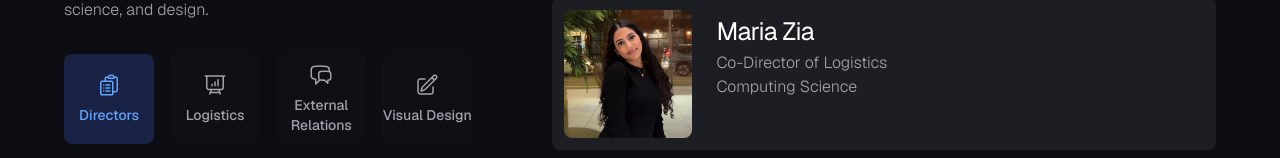
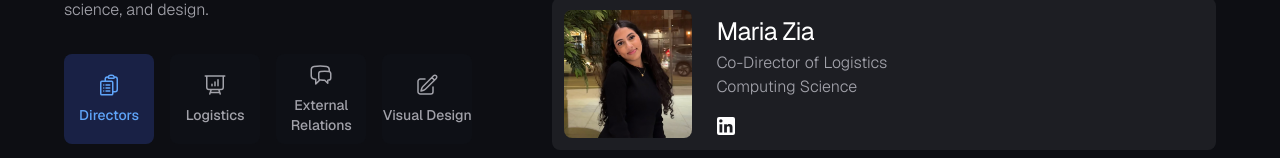
Before and after one commit to sfusurge/surge_website, a Next.js app: page /about in a window 1280 px wide. Shown: the part 794-952 px from the top of the page. Built offline with nearby package versions, Linux system fonts and the light colour scheme.

Commit message:
finished adding socials
probably still missing some people's links but currently the most up to data

```diff
--- a/src/components/TeamCard.tsx
+++ b/src/components/TeamCard.tsx
@@ -103,7 +103,7 @@ const svgIconArray: { [key: string]: JSX.Element } = {
       />
     </svg>
   ),
-  github: (
+  GitHub: (
     <svg
       xmlns="http://www.w3.org/2000/svg"
       width="1.5em"
--- a/src/lib/teamMemberData.json
+++ b/src/lib/teamMemberData.json
@@ -116,7 +116,12 @@
     "position": "Director of External Relations",
     "major": "Computing Science",
     "src": "/headshots/johnsonluong.jpg",
-    "team": "External Relations"
+    "team": "External Relations",
+    "socials": [
+      { "platform": "Portfolio", "url": "https://johnsonl111.github.io/quartz/" },
+      { "platform": "LinkedIn", "url": "https://www.linkedin.com/in/johnson-luong/" },
+      { "platform": "GitHub", "url": "https://github.com/johnsonl111" }
+    ]
   },
   {
     "id": "11",
@@ -422,7 +427,11 @@
     "position": "Finance Coordinator",
     "major": "Business",
     "src": "/headshots/samiharaida.jpg",
-    "team": "Finance"
+    "team": "Finance",
+    "socials": [
+      { "platform": "LinkedIn", "url": "https://www.linkedin.com/in/samiharaida/" }
+    ]
+
   },
 
   {
@@ -431,7 +440,10 @@
     "position": "Finance Coordinator",
     "major": "Business",
     "src": "/headshots/lilyli.jpg",
-    "team": "Finance"
+    "team": "Finance",
+    "socials": [
+    { "platform": "LinkedIn", "url": "https://www.linkedin.com/in/lilyli0302/" }
+  ]
   },
 
   {
@@ -440,7 +452,10 @@
     "position": "Finance Coordinator",
     "major": "Business",
     "src": "/headshots/rosachen.jpg",
-    "team": "Finance"
+    "team": "Finance",
+    "socials": [
+      { "platform": "LinkedIn", "url": "https://www.linkedin.com/in/rosaychen/" }
+    ]
   },
 
   {
@@ -449,7 +464,12 @@
     "position": "Director of Human Resources",
     "major": "Business (Marketing), Minor in SIAT",
     "src": "/headshots/alexandrasvoboda.jpg",
-    "team": "HR"
+    "team": "HR",
+    "socials": [
+      { "platform": "LinkedIn", "url": "https://www.linkedin.com/in/a-svoboda/" },
+      { "platform": "Instagram", "url": "https://www.instagram.com/alexandra.svoboda/" }
+    ]
+
   },
 
   {
@@ -458,7 +478,10 @@
     "position": "Human Resources Coordinator",
     "major": "Math and Computing Science",
     "src": "/headshots/darianwong.jpg",
-    "team": "HR"
+    "team": "HR",
+    "socials": [
+      { "platform": "LinkedIn", "url": "https://www.linkedin.com/in/thedarianwong/" }
+    ]
   },
 
   {
@@ -467,7 +490,10 @@
     "position": "Human Resources Coordinator",
     "major": "Business",
     "src": "/headshots/angelakurian.jpg",
-    "team": "HR"
+    "team": "HR",
+    "socials": [
+      { "platform": "LinkedIn", "url": "https://www.linkedin.com/in/angela-mary-kurian-a84a09251/" }
+    ]
   },
 
   {
@@ -476,7 +502,13 @@
     "position": "Co-Director\nof Logistics",
     "major": "Computing Science",
     "src": "/headshots/mariazia.jpg",
-    "team": "Directors"
+    "team": "Directors",
+    "socials": [
+      {
+        "platform": "LinkedIn",
+        "url": "https://www.linkedin.com/in/maria-zia-2m2z/"
+      }
+    ]
   },
   {
     "id": "44",
@@ -484,7 +516,14 @@
     "position": "Co-Director\nof Logistics",
     "major": "Software Systems",
     "src": "/headshots/brianrahadi.jpg",
-    "team": "Directors"
+    "team": "Directors",
+    "socials": [
+      { "platform": "Portfolio", "url": "https://brianrahadi.com/" },
+      { "platform": "LinkedIn", "url": "https://www.linkedin.com/in/brianrahadi/" },
+      { "platform": "Instagram", "url": "https://www.instagram.com/brianrahadi" },
+      { "platform": "Devpost", "url": "https://devpost.com/brian-rahadi" },
+      { "platform": "GitHub", "url": "https://github.com/brianrahadi" }
+    ]
   },
   {
     "id": "45",
@@ -492,7 +531,12 @@
     "position": "Director of Visual Design",
     "major": "Interactive Art and Technology Business Joint Major",
     "src": "/headshots/keyaanvegdani.jpg",
-    "team": "Directors"
+    "team": "Directors",
+    "socials": [
+      { "platform": "Portfolio", "url": "https://keyaanvegdani.framer.website/" },
+      { "platform": "LinkedIn", "url": "https://www.linkedin.com/in/keyaan-vegdani/" },
+      { "platform": "Instagram", "url": "https://www.instagram.com/keyaanvegdani/" }
+    ]
   },
   {
     "id": "46",
@@ -500,7 +544,11 @@
     "position": "Director of Marketing",
     "major": "Business",
     "src": "/headshots/kaiado.jpg",
-    "team": "Directors"
+    "team": "Directors",
+    "socials": [
+      { "platform": "LinkedIn", "url": "www.linkedin.com/in/kaiado" },
+      { "platform": "Instagram", "url": "https://www.instagram.com/_kaiado/" }
+    ]
   },
   {
     "id": "47",
@@ -508,7 +556,11 @@
     "position": "Co-Director of Technology",
     "major": "Computing Science",
     "src": "/headshots/christopherfong.jpg",
-    "team": "Directors"
+    "team": "Directors",
+    "socials": [
+      { "platform": "LinkedIn", "url": "https://www.linkedin.com/in/chrisfong604/" },
+      { "platform": "GitHub", "url": "https://github.com/ChrisFong604" }
+    ]
   },
   {
     "id": "48",
@@ -516,7 +568,13 @@
     "position": "Co-Director of Technology",
     "major": "Interactive Arts and Technology",
     "src": "/headshots/christinaraganit.jpg",
-    "team": "Directors"
+    "team": "Directors",
+    "socials": [
+      { "platform": "Portfolio", "url": "https://christinaraganit.github.io/" },
+      { "platform": "LinkedIn", "url": "https://linkedin.com/in/christinaraganit" },
+      { "platform": "Devpost", "url": "https://devpost.com/christinaraganit" },
+      { "platform": "GitHub", "url": "https://github.com/christinaraganit" }
+    ]
   },
   {
     "id": "49",
@@ -524,7 +582,11 @@
     "position": "Director of Finance",
     "major": "Business",
     "src": "/headshots/vickyxu.jpg",
-    "team": "Directors"
+    "team": "Directors",
+    "socials": [
+      { "platform": "LinkedIn", "url": "https://www.linkedin.com/in/vickykxu/" },
+      { "platform": "Instagram", "url": "https://www.instagram.com/vickykxu/" }
+    ]
   },
   {
     "id": "50",
@@ -532,7 +594,11 @@
     "position": "Director of Human Resources",
     "major": "Business (Marketing), Minor in SIAT",
     "src": "/headshots/alexandrasvoboda.jpg",
-    "team": "Directors"
+    "team": "Directors",
+    "socials": [
+      { "platform": "LinkedIn", "url": "https://www.linkedin.com/in/a-svoboda/" },
+      { "platform": "Instagram", "url": "https://www.instagram.com/alexandra.svoboda/" }
+    ]
   },
   {
     "id": "51",
@@ -540,6 +606,11 @@
     "position": "Director of External Relations",
     "major": "Computing Science",
     "src": "/headshots/johnsonluong.jpg",
-    "team": "Directors"
+    "team": "Directors",
+    "socials": [
+      { "platform": "Portfolio", "url": "https://johnsonl111.github.io/quartz/" },
+      { "platform": "LinkedIn", "url": "https://www.linkedin.com/in/johnson-luong/" },
+      { "platform": "GitHub", "url": "https://github.com/johnsonl111" }
+    ]
   }
 ]
```
